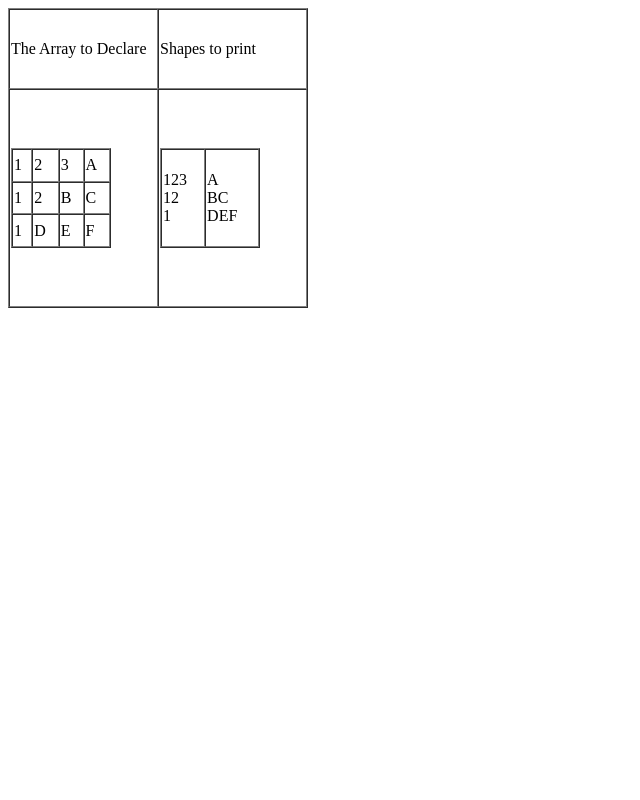
After one commit to maruf96373/Web-Technology, a PHP site: page /Shapes2.php in a window 1280 px wide. The commit adds this page. Shown: the whole page, without its empty margins (0-640 px from the left). Run offline with PHP 8.4, Linux system fonts and the light colour scheme.

Commit message:
Add files via upload

```diff
--- /dev/null
+++ b/Shapes2.php
@@ -0,0 +1,64 @@
+<html>
+<head>
+    <title>Shapes2</title>
+</head>
+<body>
+    <table border='1' cellspacing='0' width=300 height=300>
+        <tr>
+            <td width=150 height=80>
+                <?php
+                print("The Array to Declare");
+                ?>
+            </td>
+            <td width=150 height=80>
+                <?php
+                print("Shapes to print");
+                ?>
+            </td>
+        </tr>
+        <tr>
+            <td>
+                <table border='1' cellspacing='0' width=100 height=100>
+                    <?php
+                    $Array = array(
+                        array('<td>1</td>', '<td>2</td>', '<td>3</td>', '<td>A</td>'),
+                        array('<td>1</td>', '<td>2</td>', '<td>B</td>', '<td>C</td>'),
+                        array('<td>1</td>', '<td>D</td>', '<td>E</td>', '<td>F</td>')
+                    );
+                    foreach ($Array as $row) {
+                        echo '<tr>' . implode('', $row) . '</tr>';
+                    }
+                    ?>
+                </table>
+            </td>
+            <td>
+                <table border='1' cellspacing='0' width=100 height=100>
+                    <tr>
+                        <td>
+                            <?php
+                            for ($i = 3; $i >= 1; $i--) {
+                                for ($j = 1; $j <= $i; $j++) {
+                                    print($j);
+                                }
+                                print("<br>");
+                            }
+                            ?>
+                        </td>
+                        <td>
+                            <?php
+                            $a = 'A';
+                            for ($i = 0; $i < 3; $i++) {
+                                for ($j = 0; $j <= $i; $j++) {
+                                    print($a++);
+                                }
+                                print("<br>");
+                            }
+                            ?>
+                        </td>
+                    </tr>
+                </table>
+            </td>
+        </tr>
+    </table>
+</body>
+</html>
```
Also changed, not shown: shapes.php (+4 -4 lines).
